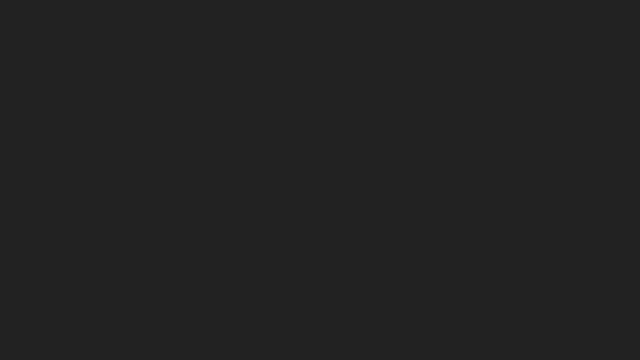
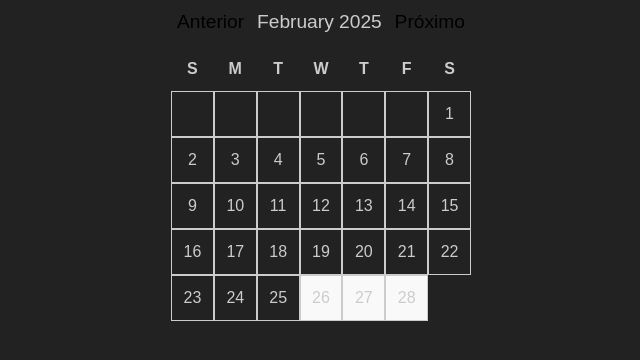
Before and after one commit to Cacatuas-Aquaticas/forca.client, a React (Vite) app: page /calendar in a window 1280 px wide. Before the commit this address had no page. Shown: the top 360 px of the page, without its empty margins (319-959 px from the left). Built offline with nearby package versions, Linux system fonts and the light colour scheme.

Commit message:
feat: criaçaõ do calendario

```diff
--- a/package.json
+++ b/package.json
@@ -10,6 +10,7 @@
     "preview": "vite preview"
   },
   "dependencies": {
+    "date-fns": "^4.1.0",
     "react": "^19.0.0",
     "react-dom": "^19.0.0",
     "react-router-dom": "^7.2.0"
--- a/src/App.tsx
+++ b/src/App.tsx
@@ -1,6 +1,7 @@
 import { BrowserRouter, Route, Routes } from "react-router-dom";
 import Play from "./pages/Play";
 import Home from "./pages/Home";
+import Calendar from "./pages/Calendar/Calendar"
 
 const App = () => {
   return (
@@ -9,6 +10,7 @@ const App = () => {
         <Route path="/play/:date" element={<Play />} />
         <Route path="/daily" element={<Play />} />
         <Route path="/" element={<Home />} />
+        <Route path="/calendar" element={<Calendar/>} />
       </Routes>
     </BrowserRouter>
   );
--- /dev/null
+++ b/src/pages/Calendar/Calendar.module.css
@@ -0,0 +1,70 @@
+/* pages/Calendar/Calendar.module.css */
+.calendar {
+    display: flex;
+    flex-direction: column;
+    align-items: center;
+    width: 100%;
+    max-width: 300px;
+    margin: 0 auto;
+    font-family: Arial, sans-serif;
+  }
+
+  .header {
+    display: flex;
+    justify-content: space-between;
+    align-items: center;
+    width: 100%;
+    margin-bottom: 10px;
+    font-size: 1.2em;
+  }
+
+  .header button {
+    background: none;
+    border: none;
+    font-size: 1em;
+    cursor: pointer;
+  }
+
+  .daysOfWeek, .days {
+    display: grid;
+    grid-template-columns: repeat(7, 1fr);
+    width: 100%;
+    text-align: center;
+  }
+
+  .daysOfWeek div {
+    font-weight: bold;
+    padding: 10px 0;
+  }
+
+  .days div {
+    padding: 10px 0;
+    cursor: pointer;
+    border: 1px solid #ccc;
+  }
+
+  .days div:hover {
+    background-color: #f0f0f0;
+  }
+
+  .days div.disabled {
+    color: #ccc;
+    cursor: not-allowed;
+    background-color: #f9f9f9;
+  }
+
+  .days div.green {
+    background-color: #d4edda;
+  }
+
+  .days div.red {
+    background-color: #f8d7da;
+  }
+
+  .days div.yellow {
+    background-color: #fff3cd;
+  }
+
+  .empty {
+    border: none;
+  }
--- /dev/null
+++ b/src/pages/Calendar/Calendar.tsx
@@ -0,0 +1,79 @@
+// pages/Calendar/Calendar.tsx
+import { useState } from 'react';
+import { useNavigate } from 'react-router-dom';
+import { format, addMonths, subMonths, isBefore, isAfter } from 'date-fns';
+import styles from './Calendar.module.css';
+
+const Calendar = () => {
+  const [currentDate, setCurrentDate] = useState(new Date());
+  const navigate = useNavigate();
+
+  const startDate = new Date(2024, 11, 25); // 25/12/2024
+  const today = new Date();
+
+  const daysInMonth = new Date(currentDate.getFullYear(), currentDate.getMonth() + 1, 0).getDate();
+  const firstDayOfMonth = new Date(currentDate.getFullYear(), currentDate.getMonth(), 1).getDay();
+
+  const handleDayClick = (day: number) => {
+    const selectedDate = new Date(currentDate.getFullYear(), currentDate.getMonth(), day);
+    if (isBefore(selectedDate, startDate) || isAfter(selectedDate, today)) return;
+    navigate(`/play/${format(selectedDate, 'yyyy-MM-dd')}`);
+  };
+
+  const handleNextMonth = () => {
+    setCurrentDate(addMonths(currentDate, 1));
+  };
+
+  const handlePreviousMonth = () => {
+    setCurrentDate(subMonths(currentDate, 1));
+  };
+
+  const getDayState = (day: number) => {
+    const date = new Date(currentDate.getFullYear(), currentDate.getMonth(), day);
+    const dateKey = format(date, 'yyyy-MM-dd');
+    const gameState = localStorage.getItem(`game-${dateKey}`);
+
+    if (gameState === 'win') return 'green';
+    if (gameState === 'lose') return 'red';
+    if (gameState === 'inProgress') return 'yellow';
+    return 'default';
+  };
+
+  return (
+    <div className={styles.calendar}>
+      <div className={styles.header}>
+        <button onClick={handlePreviousMonth}>Anterior</button>
+        <span>{format(currentDate, 'MMMM yyyy')}</span>
+        <button onClick={handleNextMonth}>Próximo</button>
+      </div>
+      <div className={styles.daysOfWeek}>
+        {['S', 'M', 'T', 'W', 'T', 'F', 'S'].map(day => (
+          <div key={day}>{day}</div>
+        ))}
+      </div>
+      <div className={styles.days}>
+        {Array.from({ length: firstDayOfMonth }).map((_, index) => (
+          <div key={`empty-${index}`} className={styles.empty}></div>
+        ))}
+        {Array.from({ length: daysInMonth }).map((_, index) => {
+          const day = index + 1;
+          const date = new Date(currentDate.getFullYear(), currentDate.getMonth(), day);
+          const isDisabled = isBefore(date, startDate) || isAfter(date, today);
+          const dayState = getDayState(day);
+
+          return (
+            <div
+              key={day}
+              className={`${styles.day} ${isDisabled ? styles.disabled : ''} ${styles[dayState]}`}
+              onClick={() => !isDisabled && handleDayClick(day)}
+            >
+              {day}
+            </div>
+          );
+        })}
+      </div>
+    </div>
+  );
+};
+
+export default Calendar;
--- a/src/pages/Home/Home.tsx
+++ b/src/pages/Home/Home.tsx
@@ -1,9 +1,16 @@
+import { useEffect } from "react";
+import { useNavigate } from "react-router-dom";
+
+
+
 const Home = () => {
-  return (
-    <div>
-      Home
-    </div>
-  )
-}
+  const navigate = useNavigate();
+
+  useEffect(() => {
+    navigate('/calendar');
+  }, [navigate]);
+
+  return null;
+};
 
 export default Home;
```
Also changed, not shown: src/pages/Home/index.ts (line endings or trailing spaces), 2 other files (tests, documents, lock files or other folders).
